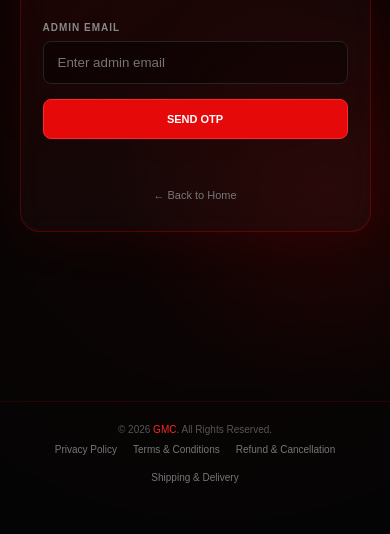
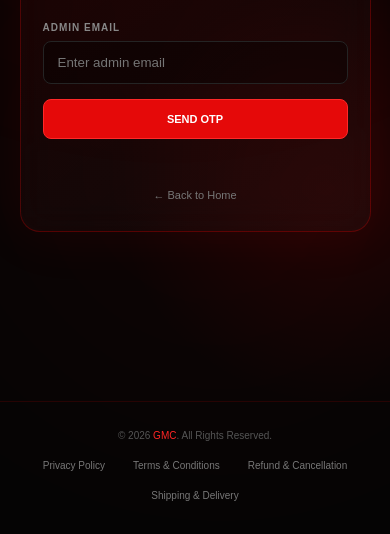
Before and after one commit to modpapai-cpu/GMC, a website: page admin.html in a window 390 px wide. Shown: the part 443-977 px from the top of the page. Before the commit the page ends 949 px from the top, so only its background shows below. Drawn offline with Linux system fonts and the light colour scheme; no server answers.

Commit message:
Add files via upload

```diff
--- a/admin.html
+++ b/admin.html
@@ -133,6 +133,6 @@ async function logout(){
  }
 }
 </script>
-<div style="text-align:center;padding:18px 10px;border-top:1px solid rgba(255,0,0,.13);color:#555;font-size:10px;line-height:2"><div>© 2026 <span style="color:#ff2525">GMC</span>. All Rights Reserved.</div><div style="display:flex;justify-content:center;gap:8px 16px;flex-wrap:wrap"><a href="privacy-policy.html" style="color:#777;text-decoration:none">Privacy Policy</a><a href="terms-conditions.html" style="color:#777;text-decoration:none">Terms &amp; Conditions</a><a href="refund-cancellation.html" style="color:#777;text-decoration:none">Refund &amp; Cancellation</a><a href="shipping-delivery.html" style="color:#777;text-decoration:none">Shipping &amp; Delivery</a></div></div>
+<div style="text-align:center;padding:24px 18px 28px;border-top:1px solid rgba(255,0,0,.13);color:#555;font-size:10px;line-height:2"><div>© 2026 <span style="color:#ff2525">GMC</span>. All Rights Reserved.</div><div style="display:flex;justify-content:center;align-items:center;gap:10px 28px;flex-wrap:wrap;margin-top:10px"><a href="privacy-policy.html" style="color:#777;text-decoration:none">Privacy Policy</a><a href="terms-conditions.html" style="color:#777;text-decoration:none">Terms &amp; Conditions</a><a href="refund-cancellation.html" style="color:#777;text-decoration:none">Refund &amp; Cancellation</a><a href="shipping-delivery.html" style="color:#777;text-decoration:none">Shipping &amp; Delivery</a></div></div>
 </body>
 </html>
```
Also changed, not shown: admin-dashboard.html (+1 -1 lines), privacy-policy.html (+1 -1 lines), refund-cancellation.html (+1 -1 lines), shipping-delivery.html (+1 -1 lines), terms-conditions.html (+1 -1 lines).
